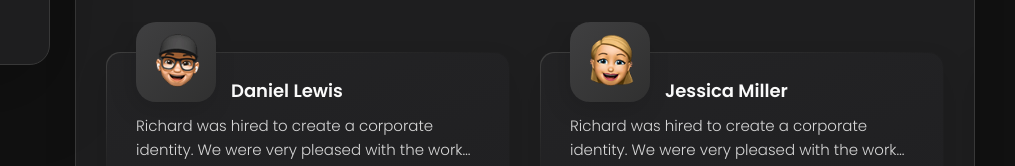
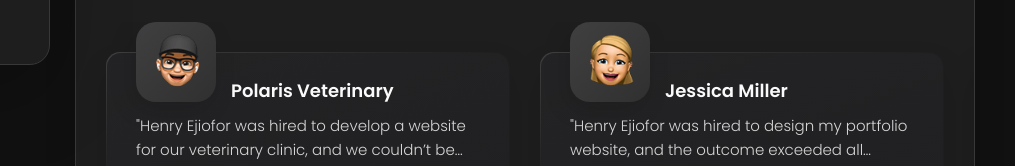
Before and after one commit to ejiofor-files/henry-port, a plain HTML site: page isiomaport/index.html in a window 1280 px wide. Shown: the part 786-952 px from the top of the page, 265-1280 px from the left. Drawn offline with nearby package versions, Linux system fonts and the light colour scheme.

Commit message:
index update
new commit

```diff
--- a/isiomaport/index.html
+++ b/isiomaport/index.html
@@ -320,15 +320,11 @@
                   <img src="./assets/images/avatar-1.png" alt="Daniel lewis" width="60" data-testimonials-avatar>
                 </figure>
 
-                <h4 class="h4 testimonials-item-title" data-testimonials-title>Daniel lewis</h4>
+                <h4 class="h4 testimonials-item-title" data-testimonials-title>Polaris veterinary</h4>
 
                 <div class="testimonials-text" data-testimonials-text>
                   <p>
-                    Richard was hired to create a corporate identity. We were very pleased with the work done. She has a
-                    lot of experience
-                    and is very concerned about the needs of client. Lorem ipsum dolor sit amet, ullamcous cididt
-                    consectetur adipiscing
-                    elit, seds do et eiusmod tempor incididunt ut laborels dolore magnarels alia.
+                    "Henry Ejiofor was hired to develop a website for our veterinary clinic, and we couldn’t be more satisfied with the result. He brought a great deal of professionalism and creativity to the project, delivering a site that is both functional and beautifully designed. Henry truly listened to our needs and translated them into a user-friendly experience that our clients love. His attention to detail and dedication made the entire process smooth and stress-free."
                   </p>
                 </div>
 
@@ -346,11 +342,9 @@
 
                 <div class="testimonials-text" data-testimonials-text>
                   <p>
-                    Richard was hired to create a corporate identity. We were very pleased with the work done. She has a
-                    lot of experience
-                    and is very concerned about the needs of client. Lorem ipsum dolor sit amet, ullamcous cididt
-                    consectetur adipiscing
-                    elit, seds do et eiusmod tempor incididunt ut laborels dolore magnarels alia.
+                    "Henry Ejiofor was hired to design my portfolio website, and the outcome exceeded all expectations. Thanks to his exceptional work, I’ve been able to showcase my skills professionally and have already started receiving job offers. He clearly understands what clients need and pays close attention to detail. The entire process was smooth, and I’m incredibly grateful for his expertise and dedication."
+
+
                   </p>
                 </div>
 
@@ -368,11 +362,7 @@
 
                 <div class="testimonials-text" data-testimonials-text>
                   <p>
-                    Richard was hired to create a corporate identity. We were very pleased with the work done. She has a
-                    lot of experience
-                    and is very concerned about the needs of client. Lorem ipsum dolor sit amet, ullamcous cididt
-                    consectetur adipiscing
-                    elit, seds do et eiusmod tempor incididunt ut laborels dolore magnarels alia.
+                    "Henry Ejiofor was hired to design a website for our tailoring business, and we are extremely pleased with the results. He built a platform that not only showcases our services beautifully but also helps us manage inventory efficiently. Since the launch, we’ve seen a significant boost in online orders and customer engagement. Henry truly understands the business needs and delivered a solution that’s both practical and professional."
                   </p>
                 </div>
 
@@ -390,11 +380,7 @@
 
                 <div class="testimonials-text" data-testimonials-text>
                   <p>
-                    Richard was hired to create a corporate identity. We were very pleased with the work done. She has a
-                    lot of experience
-                    and is very concerned about the needs of client. Lorem ipsum dolor sit amet, ullamcous cididt
-                    consectetur adipiscing
-                    elit, seds do et eiusmod tempor incididunt ut laborels dolore magnarels alia.
+                    "Henry Ejiofor was hired to create a website for our restaurant, and we are very pleased with the outcome. He demonstrated a strong understanding of our business needs and built a platform that is both visually appealing and highly functional. The website allows customers to view our menu, make reservations, and even order meals online — all of which have contributed to increased visibility and sales. His experience and attention to detail truly set him apart."
                   </p>
                 </div>
 
```
